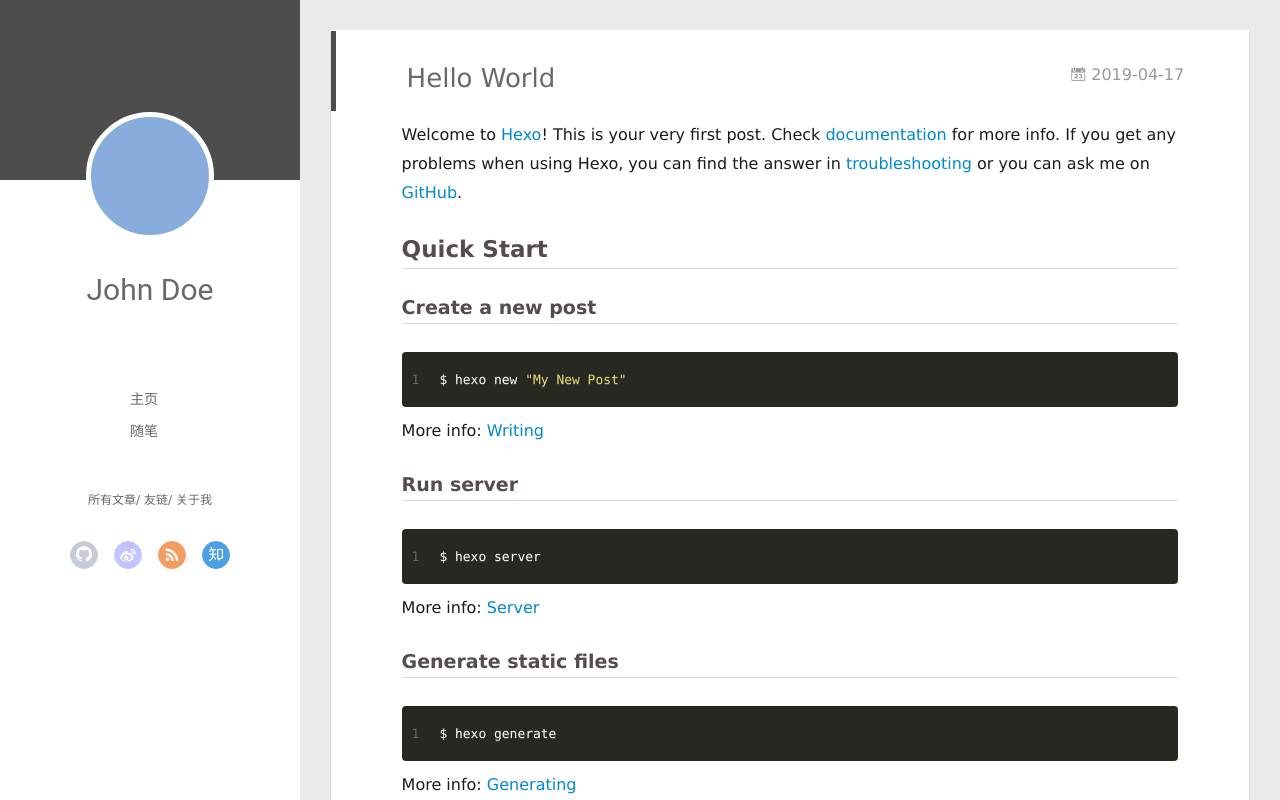
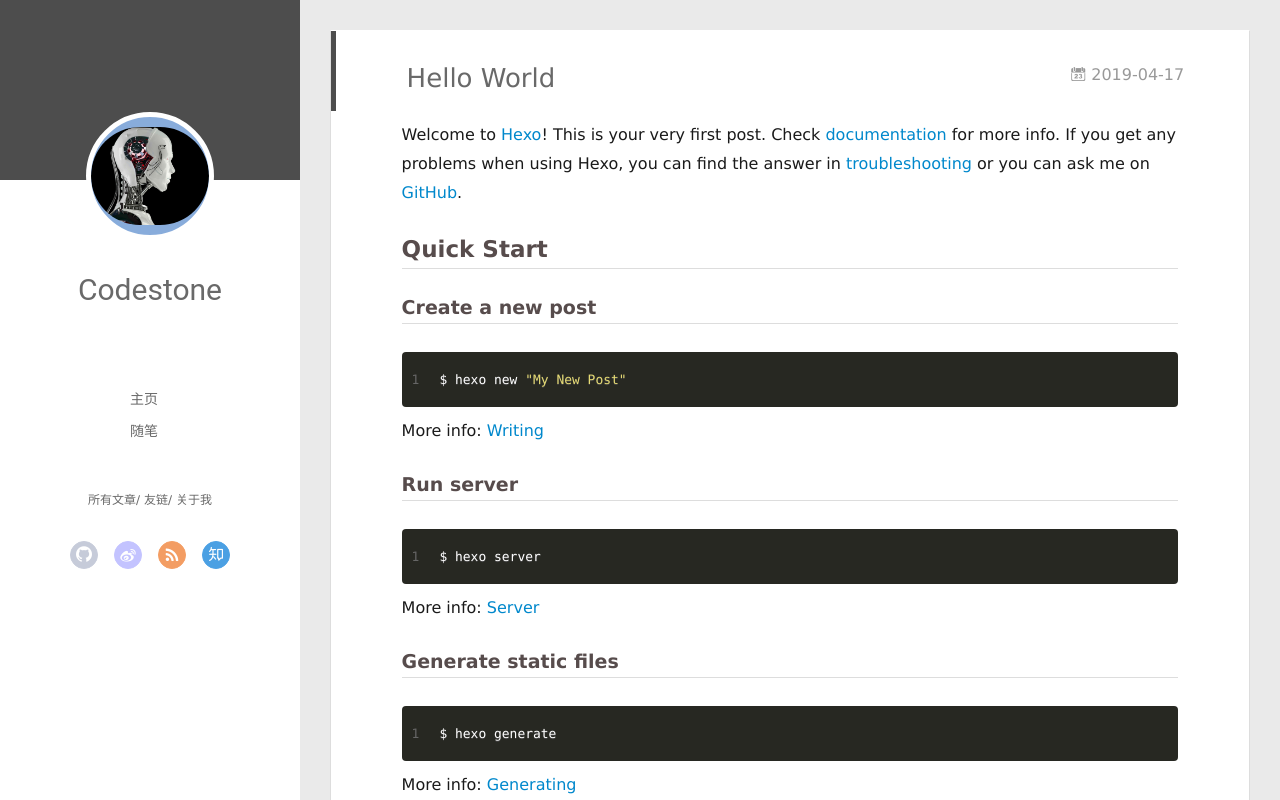
Before and after one commit to Codestone-hanyan/Codestone-hanyan.github.io, a plain HTML site: page 2019/04/17/hello-world/index.html in a window 1280 px wide. Drawn offline with Linux system fonts and the light colour scheme; no server answers.

Commit message:
Site updated: 2019-04-18 14:18:24

```diff
--- a/2019/04/17/hello-world/index.html
+++ b/2019/04/17/hello-world/index.html
@@ -47,10 +47,10 @@
 <div class="intrude-less">
 	<header id="header" class="inner">
 		<a href="/" class="profilepic">
-			<img src class="js-avatar">
+			<img src="/img/zhineng.png" class="js-avatar">
 		</a>
 		<hgroup>
-		  <h1 class="header-author"><a href="/">John Doe</a></h1>
+		  <h1 class="header-author"><a href="/">Codestone</a></h1>
 		</hgroup>
 
 
@@ -105,10 +105,10 @@
 	<div class="intrude-less">
 		<header id="header" class="inner">
 			<div class="profilepic">
-				<img src class="js-avatar">
+				<img src="/img/zhineng.png" class="js-avatar">
 			</div>
 			<hgroup>
-			  <h1 class="header-author js-header-author">John Doe</h1>
+			  <h1 class="header-author js-header-author">Codestone</h1>
 			</hgroup>
 
 
@@ -325,7 +325,7 @@
   <div class="outer">
     <div id="footer-info">
     	<div class="footer-left">
-    		&copy; 2019 John Doe
+    		&copy; 2019 Codestone
     	</div>
       	<div class="footer-right">
       		<a href="http://hexo.io/" target="_blank">Hexo</a>  Theme <a href="https://github.com/litten/hexo-theme-yilia" target="_blank">Yilia</a> by Litten
```
Also changed, not shown: 2019/04/18/我的第一篇博客文章/index.html (+5 -5 lines), archives/2019/04/index.html (+5 -5 lines), archives/2019/index.html (+5 -5 lines), archives/index.html (+5 -5 lines), index.html (+5 -5 lines), img/zhineng.png (added).
